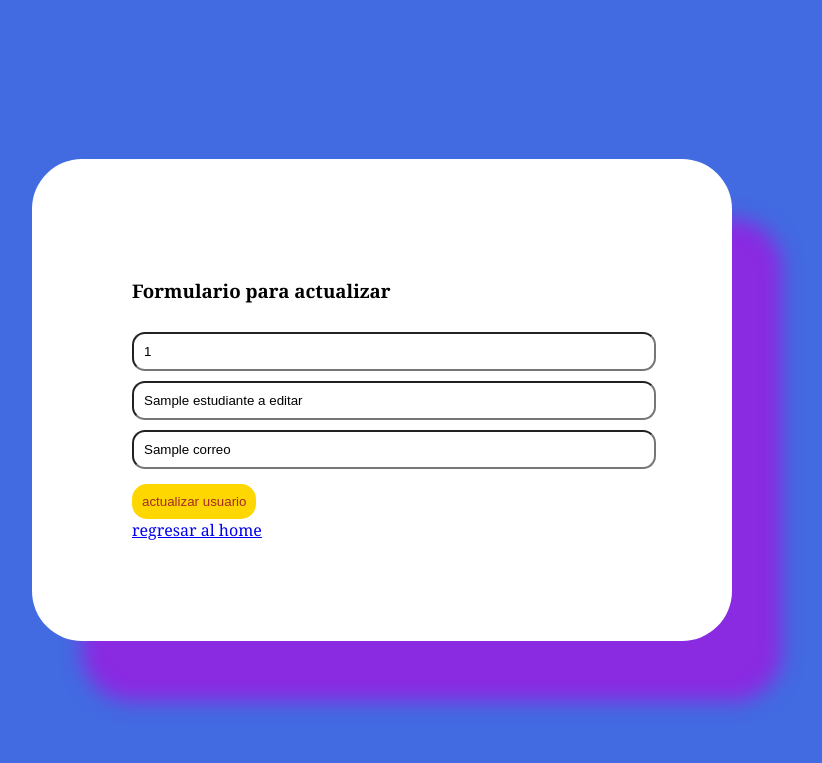
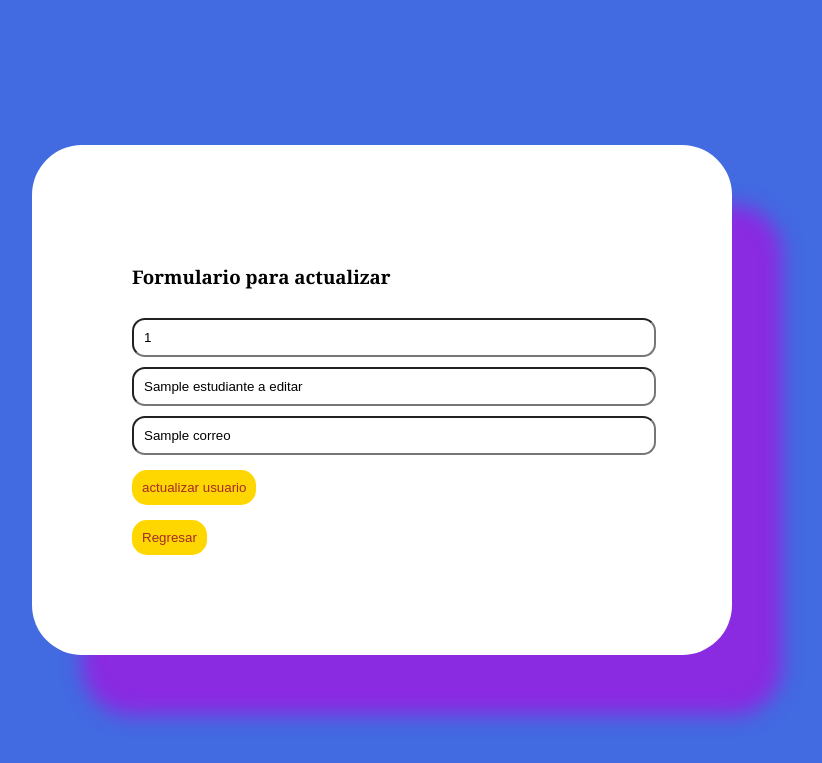
Before and after one commit to JSDIAZ27/CRUD, a Flask app: template templates/editar.html in a window 1280 px wide. Shown: the top 763 px of the page, without its empty margins (258-1080 px from the left). Run offline with Flask 3, Linux system fonts and the light colour scheme; the template is opened without the code that fills it: most values are stand-ins (such as "Sample title", 1, 10 or a date in 2020).

Commit message:
clase 22

```diff
--- a/templates/editar.html
+++ b/templates/editar.html
@@ -16,7 +16,7 @@
             <input  type="email" name="email"  value="{{estudiante_a_editar.correo}}" id="" required>
             <button class="botonenviar" type="submit">actualizar usuario</button>
          </form>
-         <a href="/">regresar al home</a>
+         <button class="botonenviar" type="submit">Regresar</button>
 
 
 
```
Also changed, not shown: README.md.
